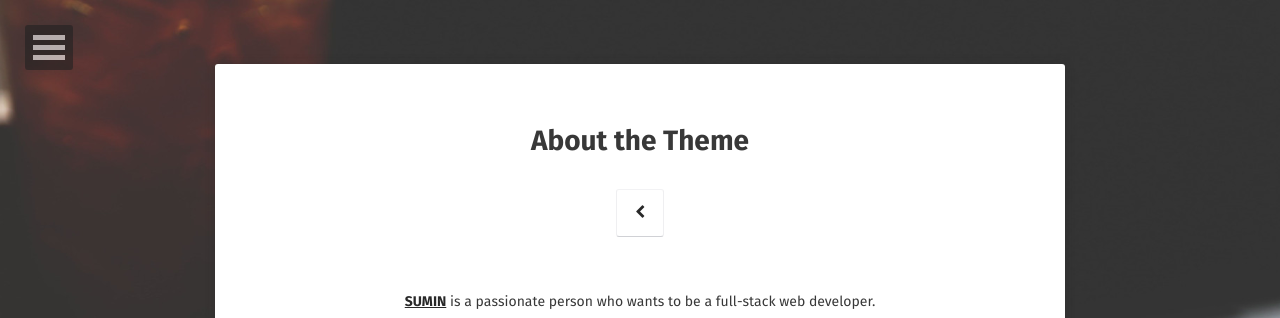
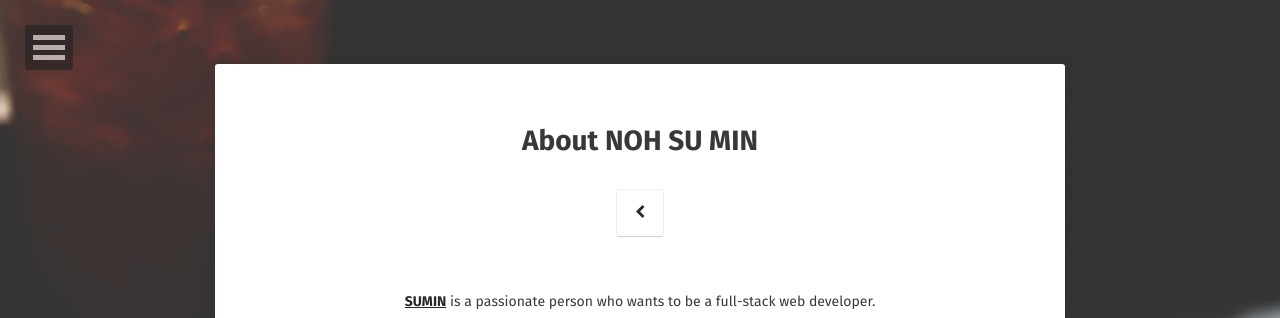
Before and after one commit to sum529-create/sum529-create.github.io, a Jekyll site: the page built from about/index.md, in a window 1280 px wide. Shown: the top 318 px of the page. Built offline with Jekyll 4.4.1, drawn with Linux system fonts in a browser that asks for light colours; some web fonts are replaced.

Commit message:
Update index.md

```diff
--- a/about/index.md
+++ b/about/index.md
@@ -1,8 +1,8 @@
 ---
 layout: page
-title: About the Theme
+title: About NOH SU MIN
 tags: [about, Jekyll, theme, moon]
-date: 2016-03-21
+date: 2020-12-20
 comments: false
 ---
 
```
